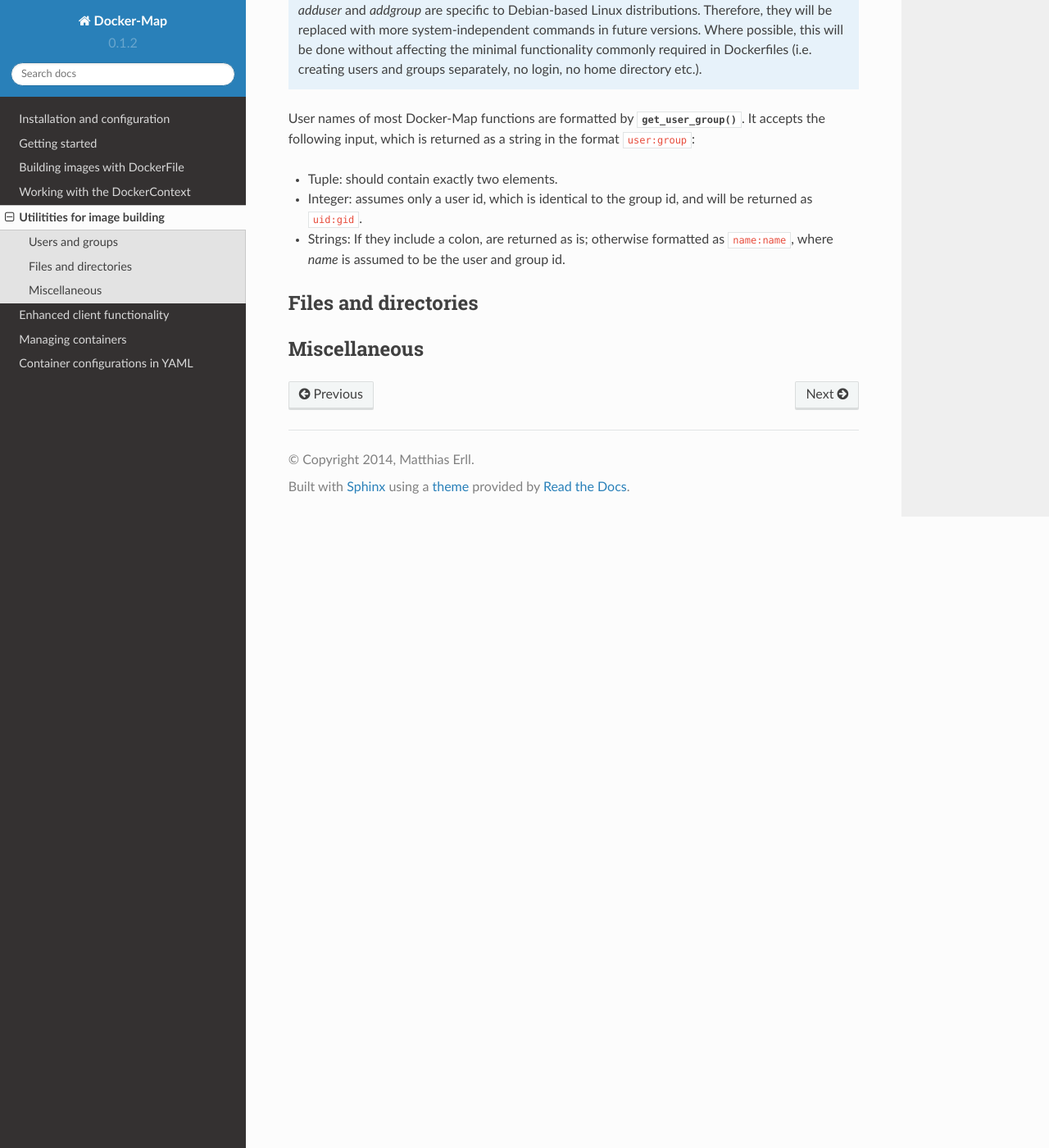
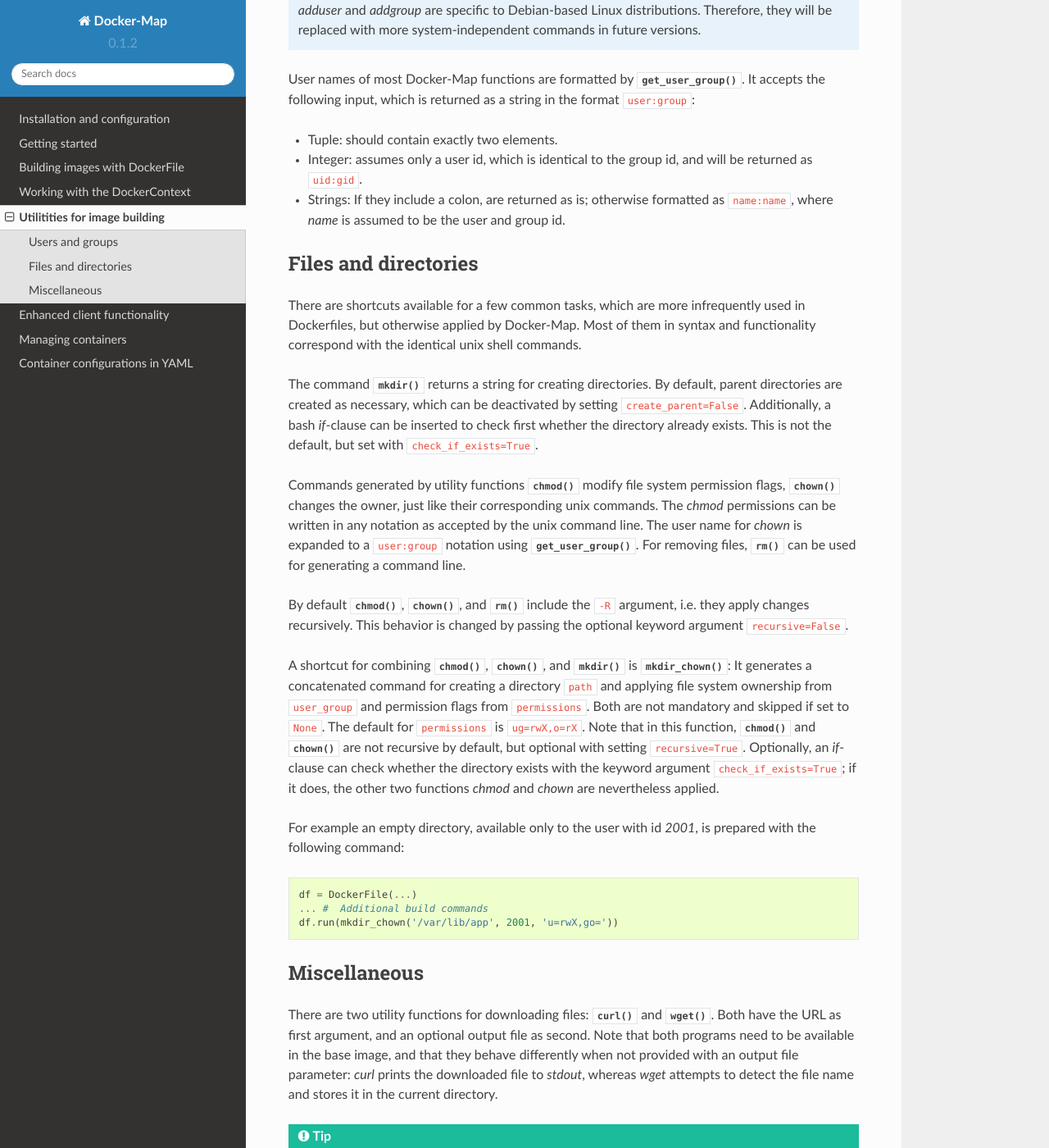
Before and after one commit to merll/docker-map, a Sphinx documentation site: the page built from docs/guide/shortcuts.rst, in a window 1280 px wide and 1400 px high, scrolled down 1685 px. Shown: the whole window at 82% size. Built offline with Sphinx 7.4.7 and the Read the Docs theme 2.0.0, drawn with Linux system fonts in a browser that asks for light colours; some of the changed text lies outside the part shown.

Commit message:
Completed guide, updated docstrings.

```diff
--- a/docs/guide/containers/maps.rst
+++ b/docs/guide/containers/maps.rst
@@ -273,6 +273,7 @@ to needed additional functionality in the process of creating and running contai
 :ref:`container_client`.
 
 .. _container_map_example:
+
 Example
 ^^^^^^^
 This is a brief example, given a web server that communicates with two app instances of the same image over unix domain
--- a/docs/guide/shortcuts.rst
+++ b/docs/guide/shortcuts.rst
@@ -64,9 +64,7 @@ code creates that group and assigns the web server user to it::
 
 .. note::
    `adduser` and `addgroup` are specific to Debian-based Linux distributions. Therefore, they will be replaced with
-   more system-independent commands in future versions. Where possible, this will be done without affecting the minimal
-   functionality commonly required in Dockerfiles (i.e. creating users and groups separately, no login, no home
-   directory etc.).
+   more system-independent commands in future versions.
 
 
 User names of most Docker-Map functions are formatted by :func:`~dockermap.shortcuts.get_user_group`. It accepts the
@@ -80,7 +78,52 @@ following input, which is returned as a string in the format ``user:group``:
 
 Files and directories
 ---------------------
+There are shortcuts available for a few common tasks, which are more infrequently used in Dockerfiles, but otherwise
+applied by Docker-Map. Most of them in syntax and functionality correspond with the identical unix shell commands.
+
+The command :func:`~dockermap.shortcuts.mkdir` returns a string for creating directories. By default, parent
+directories are created as necessary, which can be deactivated by setting ``create_parent=False``. Additionally,
+a bash `if`-clause can be inserted to check first whether the directory already exists. This is not the default, but
+set with ``check_if_exists=True``.
+
+Commands generated by utility functions :func:`~dockermap.shortcuts.chmod` modify file system permission flags,
+:func:`~dockermap.shortcuts.chown` changes the owner, just like their corresponding unix commands. The `chmod`
+permissions can be written in any notation as accepted by the unix command line. The user name for `chown` is expanded
+to a ``user:group`` notation using :func:`~dockermap.shortcuts.get_user_group`. For removing files,
+:func:`~dockermap.shortcuts.rm` can be used for generating a command line.
+
+By default :func:`~dockermap.shortcuts.chmod`, :func:`~dockermap.shortcuts.chown`, and :func:`~dockermap.shortcuts.rm`
+include the ``-R`` argument, i.e. they apply changes recursively. This behavior is changed by passing the optional
+keyword argument ``recursive=False``.
+
+A shortcut for combining :func:`~dockermap.shortcuts.chmod`, :func:`~dockermap.shortcuts.chown`, and
+:func:`~dockermap.shortcuts.mkdir` is :func:`~dockermap.shortcuts.mkdir_chown`: It generates a concatenated command
+for creating a directory ``path`` and applying file system ownership from ``user_group`` and permission flags from
+``permissions``. Both are not mandatory and skipped if set to ``None``. The default for ``permissions`` is
+``ug=rwX,o=rX``. Note that in this function, :func:`~dockermap.shortcuts.chmod`
+and :func:`~dockermap.shortcuts.chown` are not recursive by default, but optional with setting ``recursive=True``.
+Optionally, an `if`-clause can check whether the directory exists with the keyword argument ``check_if_exists=True``;
+if it does, the other two functions `chmod` and `chown` are nevertheless applied.
+
+For example an empty directory, available only to the user with id `2001`, is prepared with the following command::
+
+    df = DockerFile(...)
+    ... #  Additional build commands
+    df.run(mkdir_chown('/var/lib/app', 2001, 'u=rwX,go='))
 
 
 Miscellaneous
 -------------
+There are two utility functions for downloading files: :func:`~dockermap.shortcuts.curl` and
+:func:`~dockermap.shortcuts.wget`. Both have the URL as first argument, and an optional output file as second. Note that
+both programs need to be available in the base image, and that they behave differently when not provided with an output
+file parameter: `curl` prints the downloaded file to `stdout`, whereas `wget` attempts to detect the file name and
+stores it in the current directory.
+
+.. tip:: A `Dockerfile` build can also download files with the ``ADD`` command.
+
+Handling gzip-compressed tar archives (e.g. from downloads in Docker builds) can furthermore be supported with
+:func:`~dockermap.shortcuts.targz` and :func:`~dockermap.shortcuts.untargz`. Both have the archive name as the first
+argument. For :func:`~dockermap.shortcuts.targz`, specifying source files as second argument is obligatory, whereas
+:func:`~dockermap.shortcuts.untargz` has an optional destination argument, but will by default extract to the
+current directory.
```
Also changed, not shown: docs/api/dockermap.map.rst (+9 -0 lines), docs/guide/containers/yaml.rst (+16 -9 lines), 1 other file.
